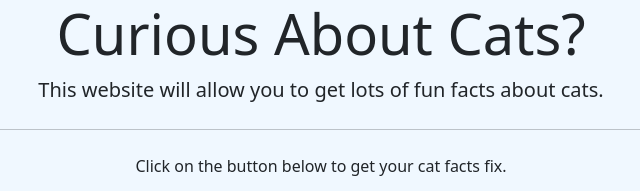
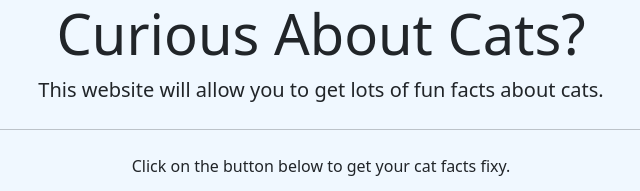
Before and after one commit to stlevy002/APIChallenge1, a plain HTML site: page index.html in a window 1280 px wide. Shown: the top 191 px of the page, 319-959 px from the left. Drawn offline with nearby package versions, Linux system fonts and the light colour scheme.

Commit message:
API Challenge 1

```diff
--- a/index.html
+++ b/index.html
@@ -16,7 +16,7 @@
             <h1 class="display-4">Curious About Cats?</h1>
             <p class="lead">This website will allow you to get lots of fun facts about cats.</p>
             <hr class="my-4">
-            <p>Click on the button below to get your cat facts fix.</p>
+            <p>Click on the button below to get your cat facts fixy.</p>
             <p class="lead">
               <a class="btn btn-primary btn-lg" id="generateBtn" role="button">Meow!</a>
             </p>
```
